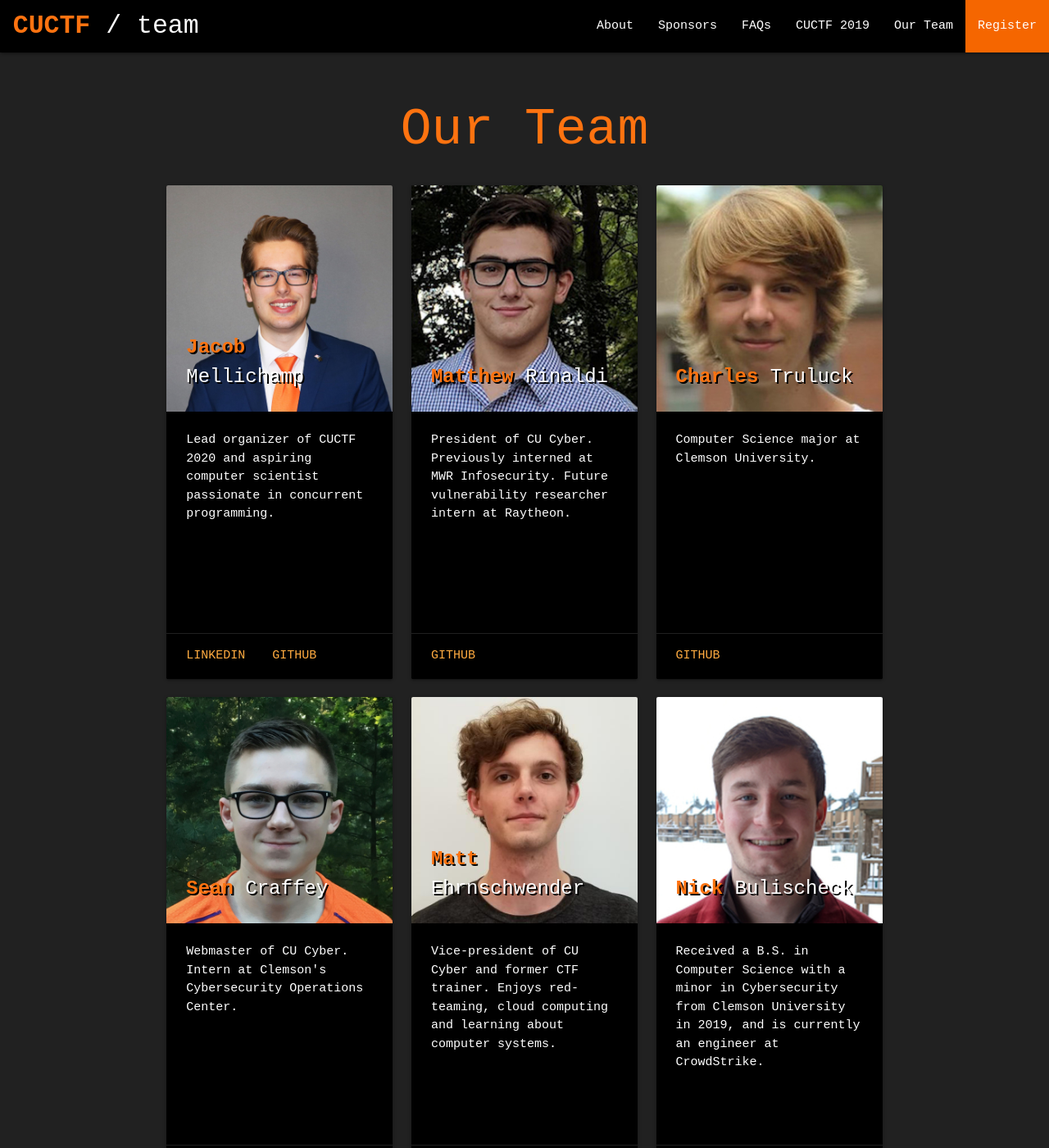
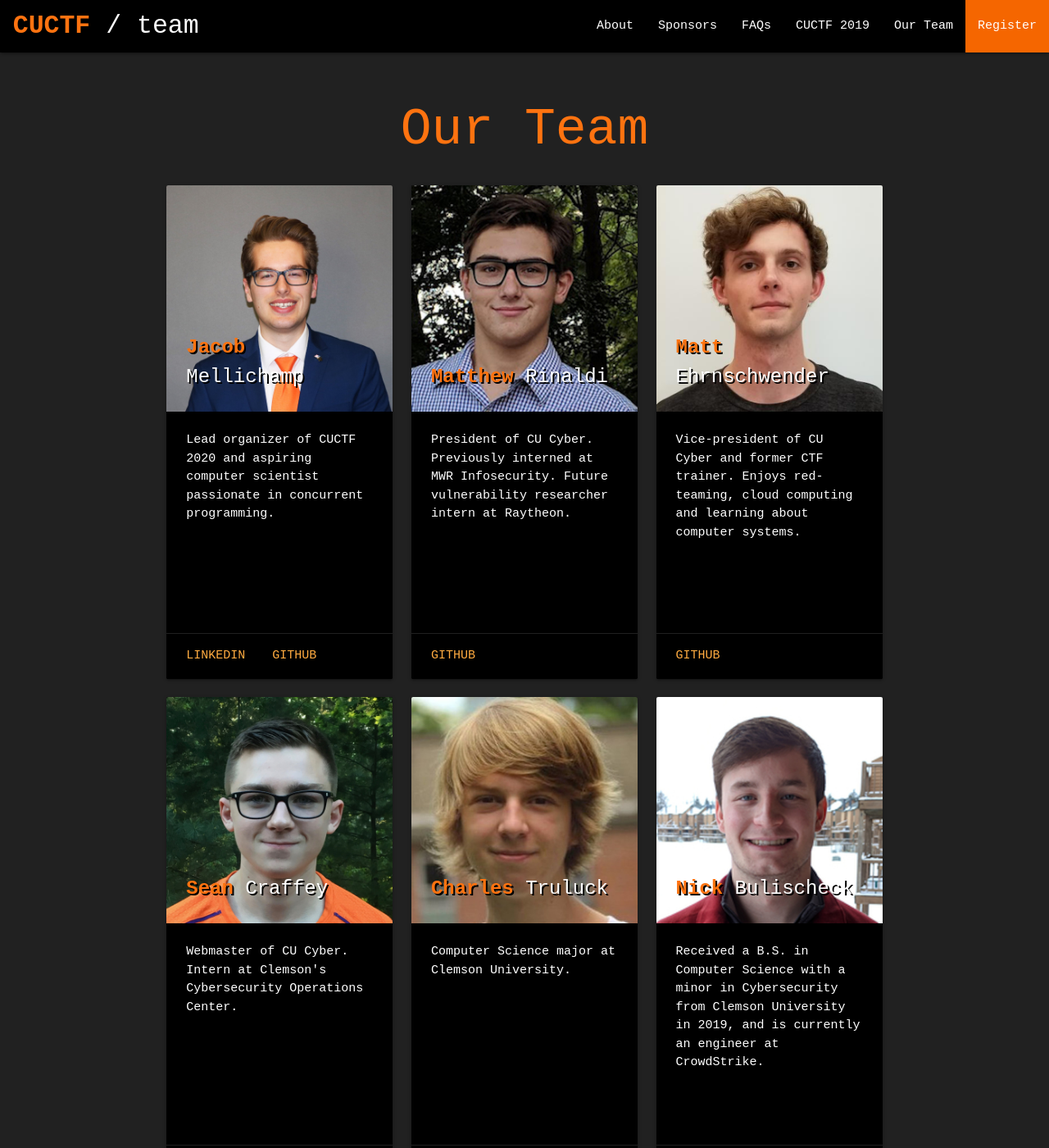
Before and after one commit to CUCyber/cuctf.io, a Jekyll site: the page built from team.html, in a window 1280 px wide and 1400 px high. Shown: the whole window at 82% size. Built offline with Jekyll 4.4.1, drawn with Linux system fonts in a browser that asks for light colours; nearby versions of some CDN libraries; some web fonts are replaced.

Commit message:
move ordering a little bit

```diff
--- a/team.html
+++ b/team.html
@@ -40,14 +40,14 @@ author:
     <div class="col m12 l6 xl4">
       <div class="card black">
         <div class="card-image">
-          <img src="/public/images/profiles/charles.jpg" class="card-img" alt="">
-          <span class="card-title white-text"><strong>Charles</strong> Truluck</span>
+          <img src="/public/images/profiles/matthew_e.jpg" class="card-img" alt="">
+          <span class="card-title white-text"><strong>Matt</strong> Ehrnschwender</span>
         </div>
         <div class="card-content white-text">
-          <p>Computer Science major at Clemson University.</p>
+          <p>Vice-president of CU Cyber and former CTF trainer. Enjoys red-teaming, cloud computing and learning about computer systems.</p>
         </div>
         <div class="card-action">
-          <a rel="external noopener" target="_blank" href="https://github.com/charlestruluck">GitHub</a>
+          <a rel="external noopener" target="_blank" href="https://github.com/MEhrn00">GitHub</a>
         </div>
       </div>
     </div>
@@ -69,14 +69,14 @@ author:
     <div class="col m12 l6 xl4">
       <div class="card black">
         <div class="card-image">
-          <img src="/public/images/profiles/matthew_e.jpg" class="card-img" alt="">
-          <span class="card-title white-text"><strong>Matt</strong> Ehrnschwender</span>
+          <img src="/public/images/profiles/charles.jpg" class="card-img" alt="">
+          <span class="card-title white-text"><strong>Charles</strong> Truluck</span>
         </div>
         <div class="card-content white-text">
-          <p>Vice-president of CU Cyber and former CTF trainer. Enjoys red-teaming, cloud computing and learning about computer systems.</p>
+          <p>Computer Science major at Clemson University.</p>
         </div>
         <div class="card-action">
-          <a rel="external noopener" target="_blank" href="https://github.com/MEhrn00">GitHub</a>
+          <a rel="external noopener" target="_blank" href="https://github.com/charlestruluck">GitHub</a>
         </div>
       </div>
     </div>
```
